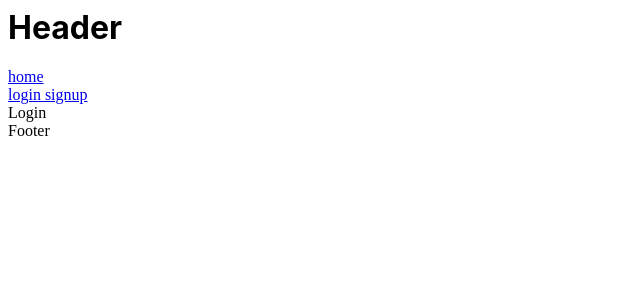
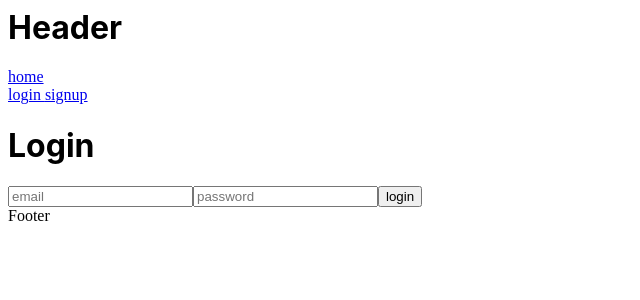
Before and after one commit to nasagaurav/react-l-ecomerce-stackblitz, a React (Create React App) app: page /login in a window 1280 px wide. Shown: the top 300 px of the page, without its empty margins (0-640 px from the left). Built offline with nearby package versions, Linux system fonts and the light colour scheme; no server answers.

Commit message:
basic login form created

```diff
--- a/src/pages/Login.js
+++ b/src/pages/Login.js
@@ -1,9 +1,26 @@
-import React from 'react';
+import React, { useRef } from 'react';
 import { useSelector, useDispatch } from 'react-redux';
 function Login(props) {
   const state = useSelector((s) => s);
   const dispatch = useDispatch();
 
-  return <div>Login</div>;
+  const r1 = useRef();
+  const r2 = useRef();
+
+  const hs = () => {
+    const email = r1.current.value;
+    const password = r2.current.value;
+
+    console.log(email, password);
+  };
+
+  return (
+    <div>
+      <h1>Login</h1>
+      <input placeholder="email" ref={r1} />
+      <input placeholder="password" ref={r2} />
+      <button onClick={hs}>login</button>
+    </div>
+  );
 }
 export default Login;
```
